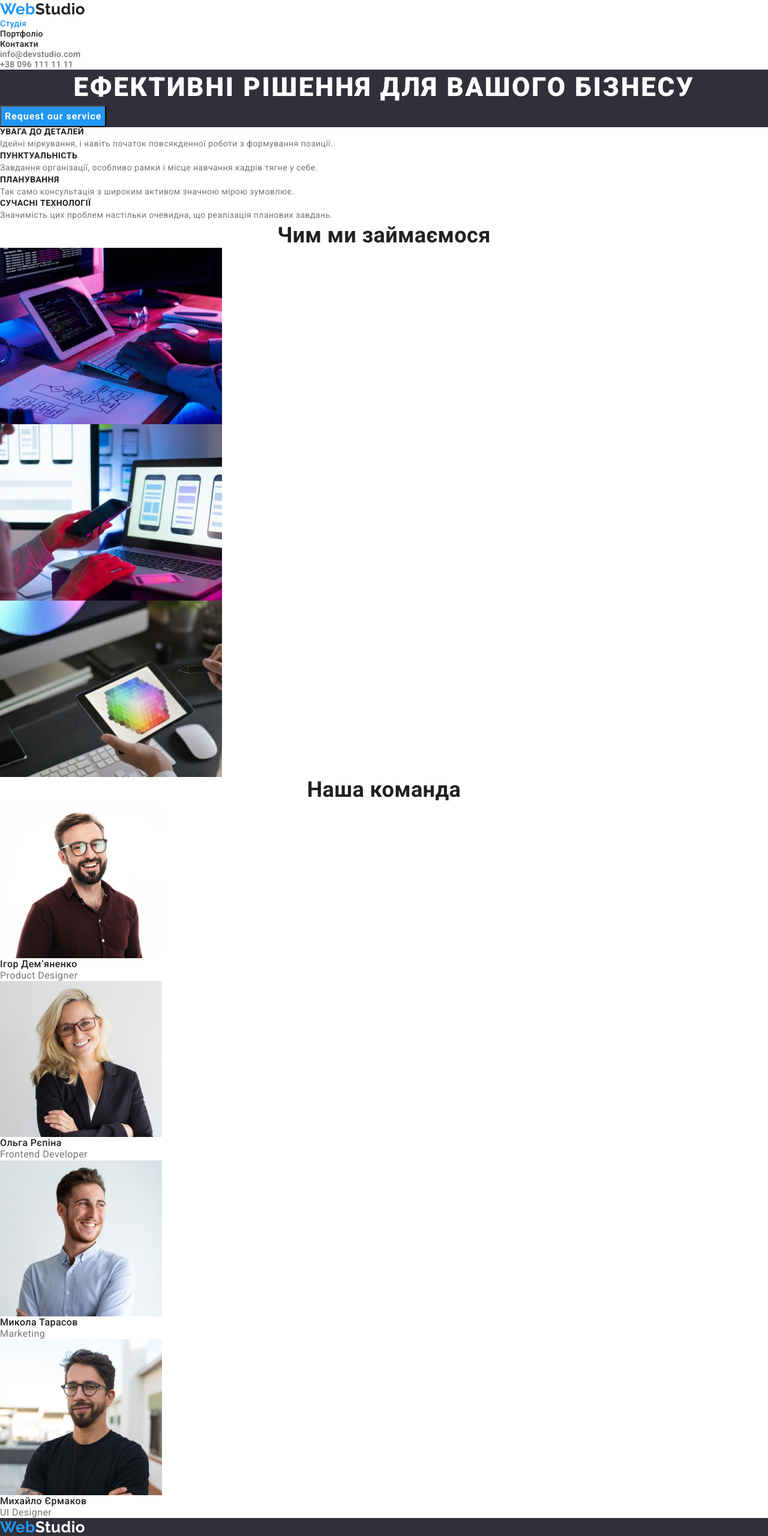
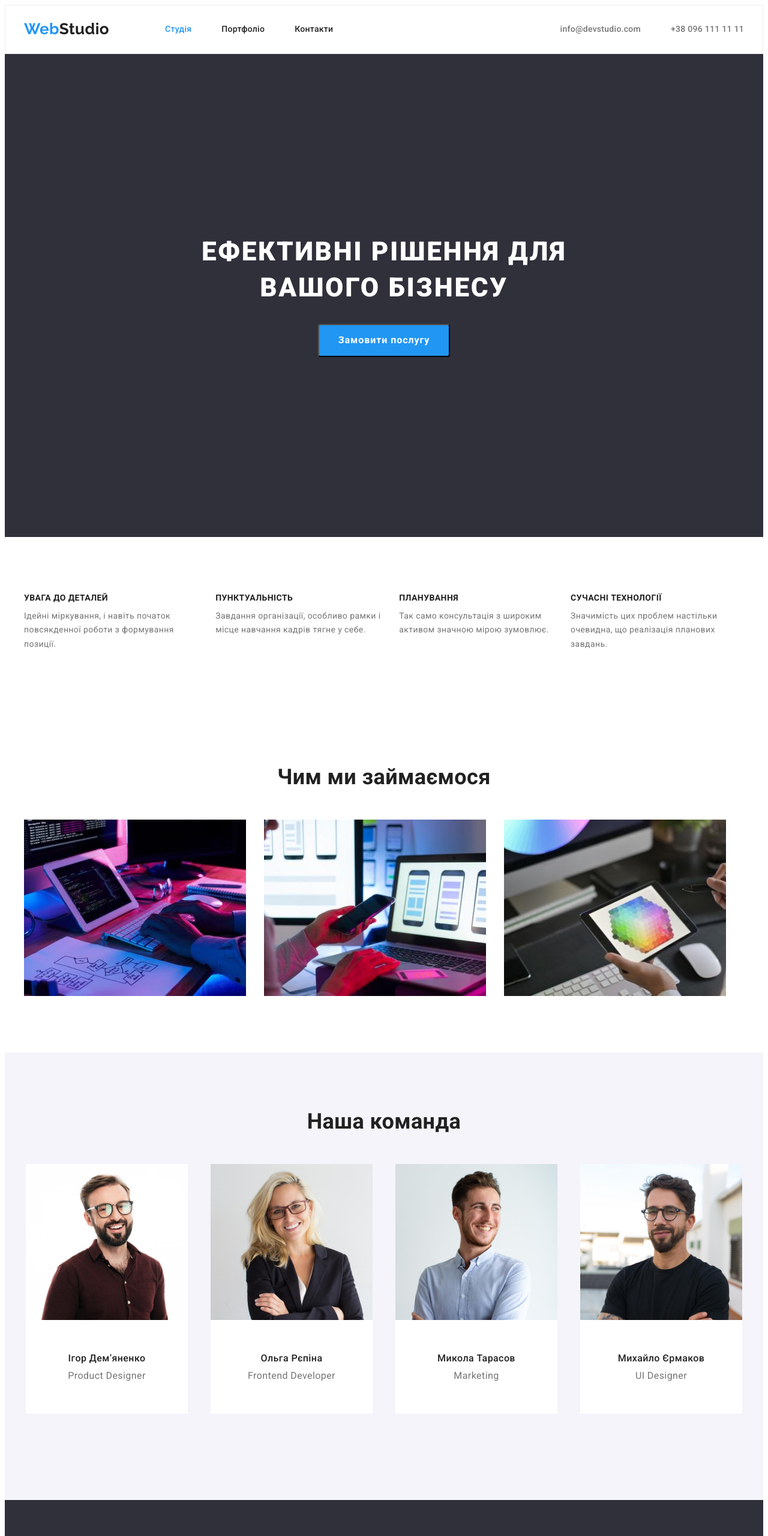
Before and after one commit to boben195/goit-markup-hw-03, a plain HTML site: page index.html in a window 1280 px wide. Shown: the top 2560 px of the page at 60% size. Drawn offline with nearby package versions, Linux system fonts and the light colour scheme.

Commit message:
add box and flex

```diff
--- a/CSS/styles.css
+++ b/CSS/styles.css
@@ -11,6 +11,12 @@ body {
   color: var(--primary-text-color);
   background-color: var(--therd-text-color);
   letter-spacing: 0.03em;
+}
+
+img {
+  display: block;
+  max-width: 100%;
+  height: auto;
 }
 
 h1,
@@ -29,8 +35,17 @@ ol {
   padding-left: 0;
 }
 
-img {
-  display: block;
+section {
+  padding-top: 94px;
+  padding-bottom: 94px;
+}
+
+.container {
+  width: 1200px;
+  margin-left: auto;
+  margin-right: auto;
+  padding-left: 15px;
+  padding-right: 15px;
 }
 
 .list {
@@ -40,9 +55,10 @@ img {
 .link {
   text-decoration: none;
 }
-/* тут розташоване logo Webstudio і ссилки з навігації і адреси */
+/* тут розташоване logo Webstudio і ссилки HEADER */
 .logo {
-   color: var(--secondary-text-color);
+  margin-right: 93px;
+  color: var(--secondary-text-color);
   font-family: "Raleway", sans-serif;
   font-weight: 700;
   font-size: 26px;
@@ -51,7 +67,9 @@ img {
 .web {
   color: var(--accent-color);
 }
-
+.list-marg:not(:last-child) {
+  margin-right: 50px;
+}
 .nav-link {
   color: var(--secondary-text-color);
   font-weight: 500;
@@ -83,22 +101,59 @@ img {
 .nav-addres:focus {
   color: var(--accent-color);
 }
+.head-container {
+  display: flex;
+}
 
-/* cекція герой */
+.nav-container {
+  display: flex;
+  align-items: center;
+}
+
+.my-head {
+  padding-top: 24px;
+  padding-bottom: 25px;
+  border: 1px solid #ececec;
+}
+
+.head-nav {
+  display: flex;
+  align-items: center;
+}
+
+.head-addres {
+  display: flex;
+  align-items: center;
+  margin-left: auto;
+}
+
+/*HEADER*/
+/* СЕКЦІЯ ГЕРОЙЙЙЙЙЙ */
 .hero {
+  padding-top: 300px;
+  padding-bottom: 300px;
   background-color: #2f303a;
+}
+.div-hero {
+  display: flex;
+  align-items: center;
+  flex-direction: column;
 }
 
 .hero-title {
+  margin-bottom: 30px;
   color: var(--therd-text-color);
   font-weight: 900;
   font-size: 44px;
   line-height: 1.36;
   text-align: center;
   letter-spacing: 0.06em;
+  width: 696px;
+  height: 120px;
 }
 
 .hero-btn {
+  padding: 10px 32px;
   color: var(--therd-text-color);
   background-color: var(--accent-color);
   font-family: inherit;
@@ -110,6 +165,7 @@ img {
   text-align: center;
   letter-spacing: 0.06em;
   cursor: pointer;
+  border-radius: 4px;
 }
 
 .hero-btn:hover,
@@ -119,6 +175,7 @@ img {
 
 /* секція про нас*/
 .about-title {
+  margin-bottom: 10px;
   color: var(--secondary-text-color);
   font-size: 14px;
   line-height: 1.14;
@@ -129,9 +186,14 @@ img {
 }
 
 /* секція що ми робимо */
+.list-whattodo {
+  display: flex;
+  gap: 30px;
+}
 /* секція про нашу команду */
 
 .section-title {
+  margin-bottom: 50px;
   color: var(--secondary-text-color);
   font-size: 36px;
   line-height: 1.17;
@@ -139,6 +201,7 @@ img {
 }
 
 .team-member {
+  margin-bottom: 10px;
   color: var(--secondary-text-color);
   font-weight: 500;
   font-size: 16px;
@@ -165,6 +228,8 @@ img {
   line-height: 1.6;
   text-align: center;
   cursor: pointer;
+  border-radius: 4px;
+  border-color: transparent;
 }
 .portfolio-btn:hover,
 .portfolio-btn:focus {
@@ -188,9 +253,16 @@ img {
   font-size: 16px;
   line-height: 1.9;
 }
+
+.list-cards {
+  display: flex;
+  flex-wrap: wrap;
+  gap: 30px;
+}
 /* адреса і контакти для футера тут і задній фон для нього */
 
 .logo-foot {
+  margin-bottom: 20px;
   color: var(--therd-text-color);
   font-family: "Raleway", sans-serif;
   font-weight: 700;
@@ -219,4 +291,47 @@ img {
 
 .back-foot {
   background-color: #2f303a;
+  padding-top: 60px;
+  padding-bottom: 60px;
 }
+.list-foot {
+  margin-bottom: 9px;
+}
+
+.foot-container {
+  display: flex;
+  flex-direction: column;
+}
+/*ABOUT US*/
+.about-list {
+  display: flex;
+  gap: 30px;
+}
+/*ABOUT US*/
+/*MEMBER TEAM*/
+.div-member {
+  display: flex;
+  align-items: center;
+  flex-direction: column;
+  padding-top: 54px;
+  padding-bottom: 54px;
+  background-color: var(--therd-text-color);
+}
+
+.cards-color:nth-child(n + 7) {
+  border: 1px solid #eeeeee;
+}
+
+.list-member {
+  display: flex;
+  justify-content: center;
+  gap: 8px;
+  margin-bottom: 50px;
+}
+.marg-member:not(:last-child) {
+  margin-right: 30px;
+}
+
+.color-team {
+  background-color: #f5f4fa;
+}
--- a/index.html
+++ b/index.html
@@ -5,11 +5,8 @@
     <meta http-equiv="X-UA-Compatible" content="IE=edge" />
     <meta name="viewport" content="width=device-width, initial-scale=1.0" />
     <title>HTML is easy</title>
-    <link
-      rel="stylesheet"
-      href="https://cdn.jsdelivr.net/npm/modern-normalize@1.1.0/modern-normalize.min.css"
-    />
     <link rel="stylesheet" href="./CSS/styles.css" />
+
     <link rel="preconnect" href="https://fonts.googleapis.com" />
     <link rel="preconnect" href="https://fonts.gstatic.com" crossorigin />
     <link
@@ -18,40 +15,50 @@
     />
   </head>
   <body>
-    <header>
-      <nav>
+    <header class="my-head">
+      <div class="container head-container">
+        <nav class="nav-container">
           <a class="link logo" href="./index.html">
             <span class="web">Web</span>Studio</a
           >
-        <ul class="list">
-          <li><a class="link nav-link studio-link" href="">Студія </a></li>
-          <li>
+          <ul class="list head-nav">
+            <li class="list-marg">
+              <a class="link nav-link studio-link" href="">Студія </a>
+            </li>
+            <li class="list-marg">
               <a class="link nav-link" href="./portfolio.html">Портфоліо</a>
             </li>
-          <li><a class="link nav-link" href="">Контакти</a></li>
+            <li class="list-marg">
+              <a class="link nav-link" href="">Контакти</a>
+            </li>
           </ul>
         </nav>
-      <ul class="list">
-        <li>
+
+        <ul class="list head-addres">
+          <li class="list-marg">
             <a class="link nav-addres" href="mailto:info@devstudio.com"
               >info@devstudio.com
             </a>
           </li>
-        <li>
+          <li class="list-marg">
             <a class="link nav-addres" href="tel:+380961111111"
               >+38 096 111 11 11
             </a>
           </li>
         </ul>
+      </div>
     </header>
     <main>
       <section class="hero">
+        <div class="container div-hero">
           <h1 class="hero-title">ЕФЕКТИВНІ РІШЕННЯ ДЛЯ ВАШОГО БІЗНЕСУ</h1>
-        <button class="hero-btn" type="button">Request our service</button>
+          <button class="hero-btn" type="button">Замовити послугу</button>
+        </div>
       </section>
 
       <section>
-        <ul class="list">
+        <div class="container">
+          <ul class="list about-list">
             <li>
               <h2 class="about-title">УВАГА ДО ДЕТАЛЕЙ</h2>
               <p class="about-text">
@@ -62,8 +69,8 @@
             <li>
               <h2 class="about-title">ПУНКТУАЛЬНІСТЬ</h2>
               <p class="about-text">
-              Завдання організації, особливо рамки і місце навчання кадрів тягне
-              у себе.
+                Завдання організації, особливо рамки і місце навчання кадрів
+                тягне у себе.
               </p>
             </li>
             <li>
@@ -75,15 +82,17 @@
             <li>
               <h2 class="about-title">СУЧАСНІ ТЕХНОЛОГІЇ</h2>
               <p class="about-text">
-              Значимість цих проблем настільки очевидна, що реалізація планових
-              завдань.
+                Значимість цих проблем настільки очевидна, що реалізація
+                планових завдань.
               </p>
             </li>
           </ul>
+        </div>
       </section>
       <section>
+        <div class="container">
           <h2 class="section-title">Чим ми займаємося</h2>
-        <ul class="list">
+          <ul class="list list-whattodo">
             <li>
               <img
                 src="./images/img.jpg"
@@ -109,66 +118,78 @@
               />
             </li>
           </ul>
+        </div>
       </section>
 
-      <section>
+      <section class="color-team">
+        <div class="container">
           <h2 class="section-title">Наша команда</h2>
-        <ul class="list">
-          <li>
+          <ul class="list list-member marg-member">
+            <li class="marg-member">
               <img
                 src="./images/imgthree.jpg"
                 alt="Ігор Дем’яненко"
                 width="270"
                 height="260"
               />
+              <div class="div-member">
                 <h3 class="team-member">Ігор Дем’яненко</h3>
                 <p class="team-text">Product Designer</p>
+              </div>
             </li>
-          <li>
+            <li class="marg-member">
               <img
                 src="./images/imgfour.jpg"
                 alt="Ольга Рєпіна"
                 width="270"
                 height="260"
               />
+              <div class="div-member">
                 <h3 class="team-member">Ольга Рєпіна</h3>
                 <p class="team-text">Frontend Developer</p>
+              </div>
             </li>
-          <li>
+            <li class="marg-member">
               <img
                 src="./images/imgfive.jpg"
                 alt="Микола Тарасов"
                 width="270"
                 height="260"
               />
+              <div class="div-member">
                 <h3 class="team-member">Микола Тарасов</h3>
                 <p class="team-text">Marketing</p>
+              </div>
             </li>
-          <li>
+            <li class="marg-member">
               <img
                 src="./images/imgsix.jpg"
                 alt="Михайло Єрмаков"
                 width="270"
                 height="260"
               />
+              <div class="div-member">
                 <h3 class="team-member">Михайло Єрмаков</h3>
                 <p class="team-text">UI Designer</p>
+              </div>
             </li>
           </ul>
+        </div>
       </section>
     </main>
     <footer class="back-foot">
+      <div class="container foot-container">
         <a class="link logo-foot" href="./index.html"
           ><span class="web">Web</span>Studio</a
         >
         <address>
           <ul class="list">
-          <li>
+            <li class="list-foot">
               <a class="link foot-addres" href=""
                 >м. Київ, пр-т Лесі Українки, 26</a
               >
             </li>
-          <li>
+            <li class="list-foot">
               <a class="link foot-contact" href="mailto:info@devstudio.com"
                 >info@devstudio.com</a
               >
@@ -180,6 +201,7 @@
             </li>
           </ul>
         </address>
+      </div>
     </footer>
   </body>
 </html>
```
Also changed, not shown: portfolio.html (+48 -20 lines). Lines whose indentation alone changed are shown as unchanged.
